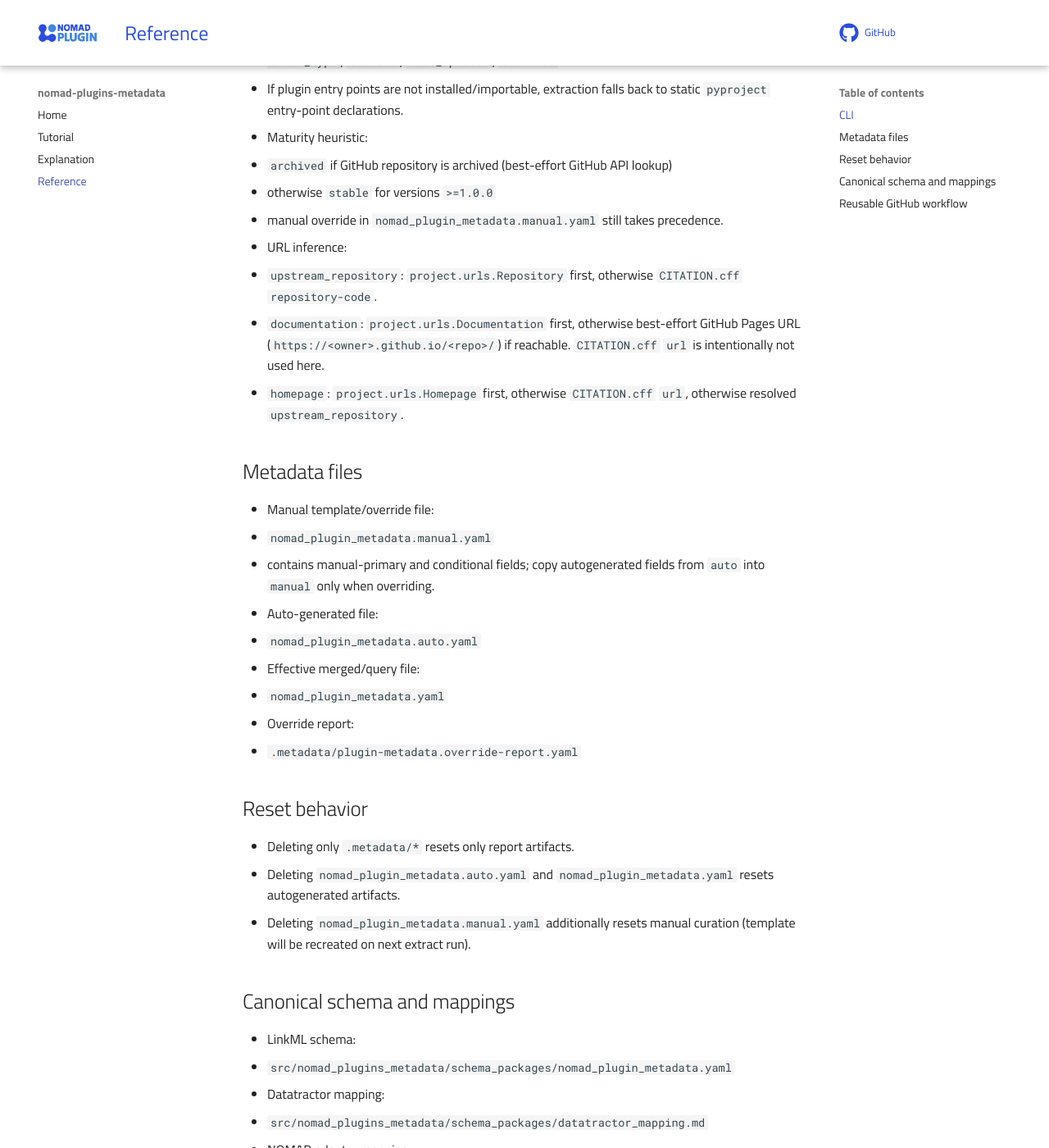
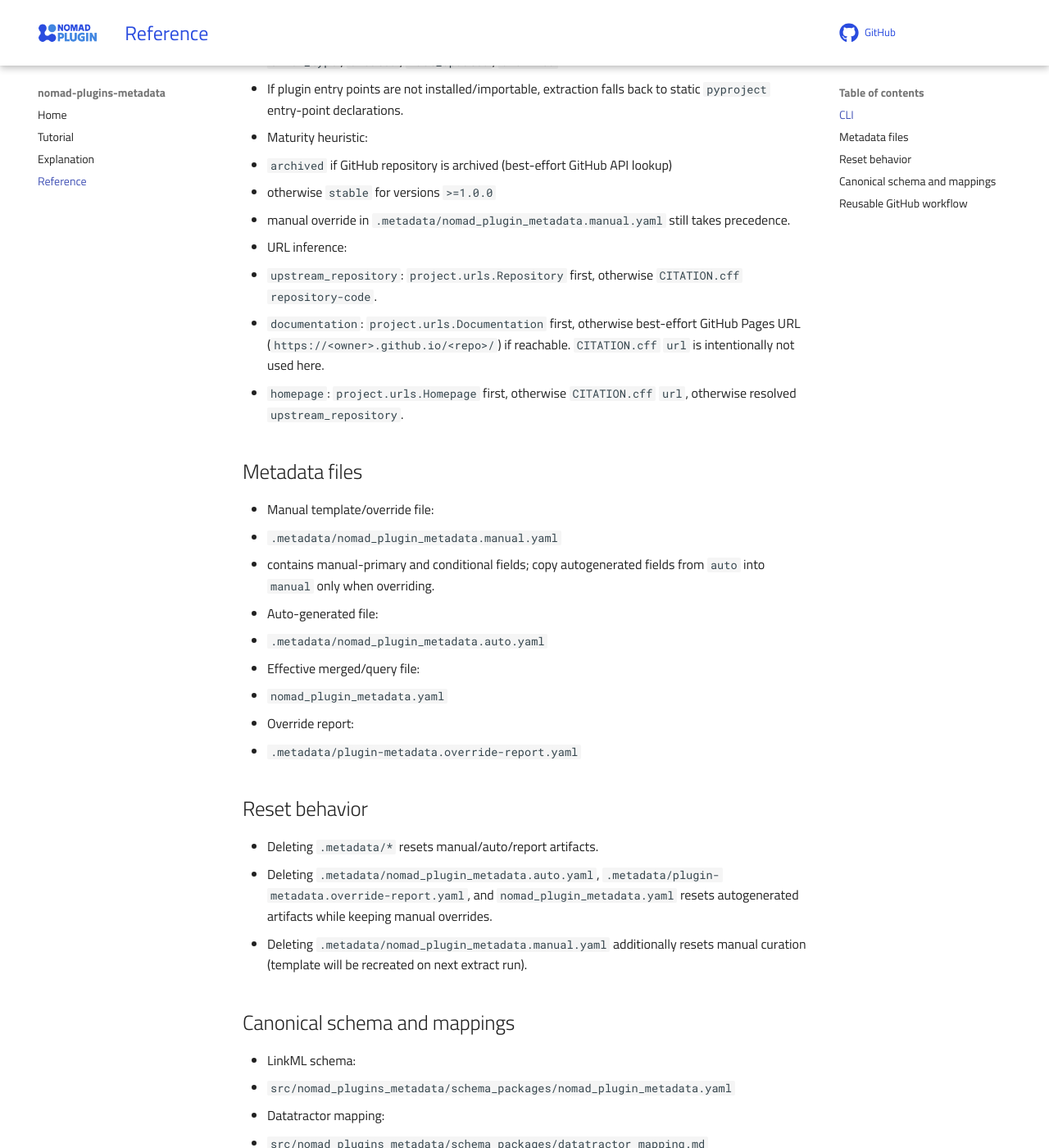
Before and after one commit to FAIRmat-NFDI/nomad-plugins-metadata, an MkDocs documentation site: the page built from docs/reference/references.md, in a window 1280 px wide and 1400 px high, scrolled down 869 px. Shown: the whole window at 82% size. Built offline with MkDocs 1.6.1 and Material for MkDocs 9.7.7, drawn with Linux system fonts in a browser that asks for light colours; comment, search, counter and statistics services are not loaded; some of the changed text lies outside the part shown.

Commit message:
place auto and manual metadata files under .metadata

```diff
--- a/docs/reference/references.md
+++ b/docs/reference/references.md
@@ -11,8 +11,8 @@ nomad-plugin-metadata extract [options]
 Options:
 
 - `--repo-path` (default: `.`)
-- `--manual-path` (default: `nomad_plugin_metadata.manual.yaml`)
-- `--auto-path` (default: `nomad_plugin_metadata.auto.yaml`)
+- `--manual-path` (default: `.metadata/nomad_plugin_metadata.manual.yaml`)
+- `--auto-path` (default: `.metadata/nomad_plugin_metadata.auto.yaml`)
 - `--effective-path` (default: `nomad_plugin_metadata.yaml`)
 - `--report-path` (default: `.metadata/plugin-metadata.override-report.yaml`)
 - `--release-tag` (default: empty)
@@ -34,7 +34,7 @@ Extractor behavior notes:
 - Maturity heuristic:
   - `archived` if GitHub repository is archived (best-effort GitHub API lookup)
   - otherwise `stable` for versions `>=1.0.0`
-  - manual override in `nomad_plugin_metadata.manual.yaml` still takes precedence.
+  - manual override in `.metadata/nomad_plugin_metadata.manual.yaml` still takes precedence.
 - URL inference:
   - `upstream_repository`: `project.urls.Repository` first, otherwise
     `CITATION.cff` `repository-code`.
@@ -47,10 +47,10 @@ Extractor behavior notes:
 ## Metadata files
 
 - Manual template/override file:
-  - `nomad_plugin_metadata.manual.yaml`
+  - `.metadata/nomad_plugin_metadata.manual.yaml`
   - contains manual-primary and conditional fields; copy autogenerated fields from `auto` into `manual` only when overriding.
 - Auto-generated file:
-  - `nomad_plugin_metadata.auto.yaml`
+  - `.metadata/nomad_plugin_metadata.auto.yaml`
 - Effective merged/query file:
   - `nomad_plugin_metadata.yaml`
 - Override report:
@@ -58,9 +58,9 @@ Extractor behavior notes:
 
 ## Reset behavior
 
-- Deleting only `.metadata/*` resets only report artifacts.
-- Deleting `nomad_plugin_metadata.auto.yaml` and `nomad_plugin_metadata.yaml` resets autogenerated artifacts.
-- Deleting `nomad_plugin_metadata.manual.yaml` additionally resets manual curation (template will be recreated on next extract run).
+- Deleting `.metadata/*` resets manual/auto/report artifacts.
+- Deleting `.metadata/nomad_plugin_metadata.auto.yaml`, `.metadata/plugin-metadata.override-report.yaml`, and `nomad_plugin_metadata.yaml` resets autogenerated artifacts while keeping manual overrides.
+- Deleting `.metadata/nomad_plugin_metadata.manual.yaml` additionally resets manual curation (template will be recreated on next extract run).
 
 ## Canonical schema and mappings
 
```
Also changed, not shown: README.md (+11 -11 lines), docs/explanation/explanation.md (+2 -3 lines), docs/index.md (+3 -3 lines), docs/tutorial/tutorial.md (+6 -6 lines), nomad_plugin_metadata.yaml (+2 -12 lines), src/nomad_plugins_metadata/adapters/nomad_mapping.md (+2 -2 lines), src/nomad_plugins_metadata/schema_packages/datatractor_mapping.md (+1 -1 lines), 3 other files.
